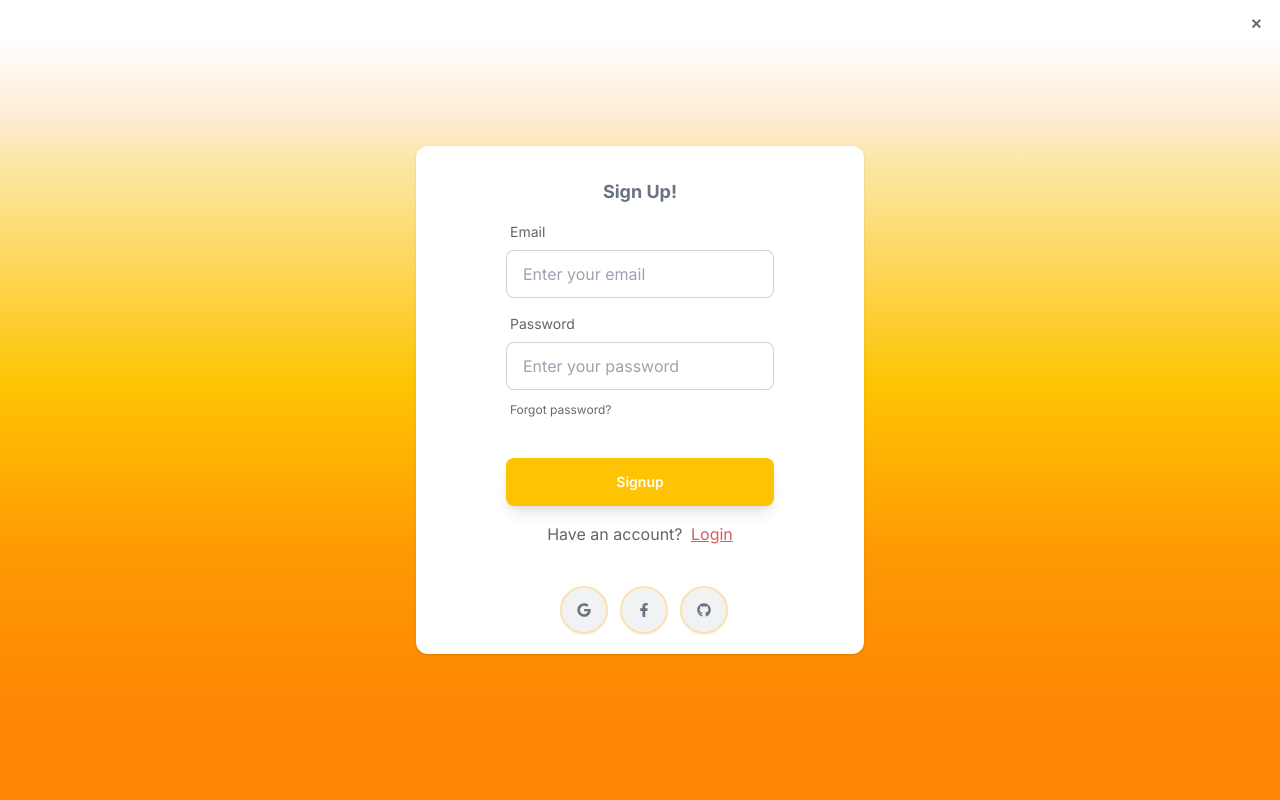
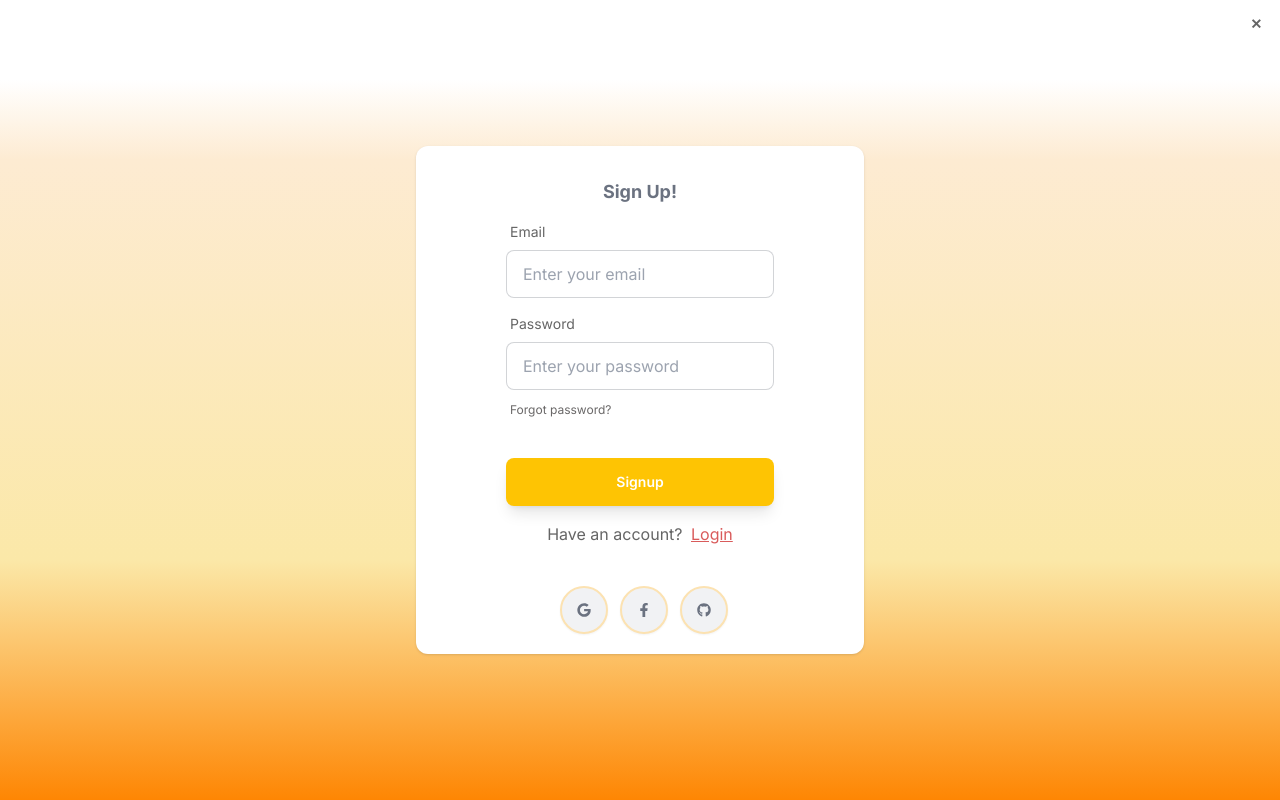
Before and after one commit to Shreya2507/FlavourSphere, a React (Vite) app: page /signup in a window 1280 px wide. Built offline with nearby package versions, Linux system fonts and the light colour scheme.

Commit message:
changes Signup

```diff
--- a/src/components/Signup.jsx
+++ b/src/components/Signup.jsx
@@ -5,7 +5,7 @@ import { Link, useNavigate } from "react-router-dom";
 const Signup = () => {
   const navigate = useNavigate();
   return (
-    <div className="min-h-screen bg-footer-gradient flex items-center justify-center">
+    <div className="min-h-screen bg-signup-gradient flex items-center justify-center">
       <div className="rounded-xl max-w-md bg-white shadow w-full mx-auto flex items-center justify-center my-20">
         <div className="modal-action flex flex-col justify-center mt-0">
           <form className="card-body" method="dialog">
--- a/tailwind.config.js
+++ b/tailwind.config.js
@@ -14,6 +14,8 @@ export default {
           "linear-gradient(to bottom, #FFFFFF 5%,#FDEBD2 15%, #FBE8A8 20%, #FEC403 48%, #FE9803 70%, #FE8603 90%)",
         "doner-gradient":
           "linear-gradient(to bottom, #FFFFFF 0%,#FFEBEB 5%, #FFEBEB 20%,#FFFFFF 50%)",
+        "signup-gradient":
+          "linear-gradient(to bottom, #FFFFFF 10%,#FDEBD2 20%, #FBE8A8 70%,  #FE8603 100%)",
       },
       colors: {
         prigmayBG: "#FCFCFC",
```
